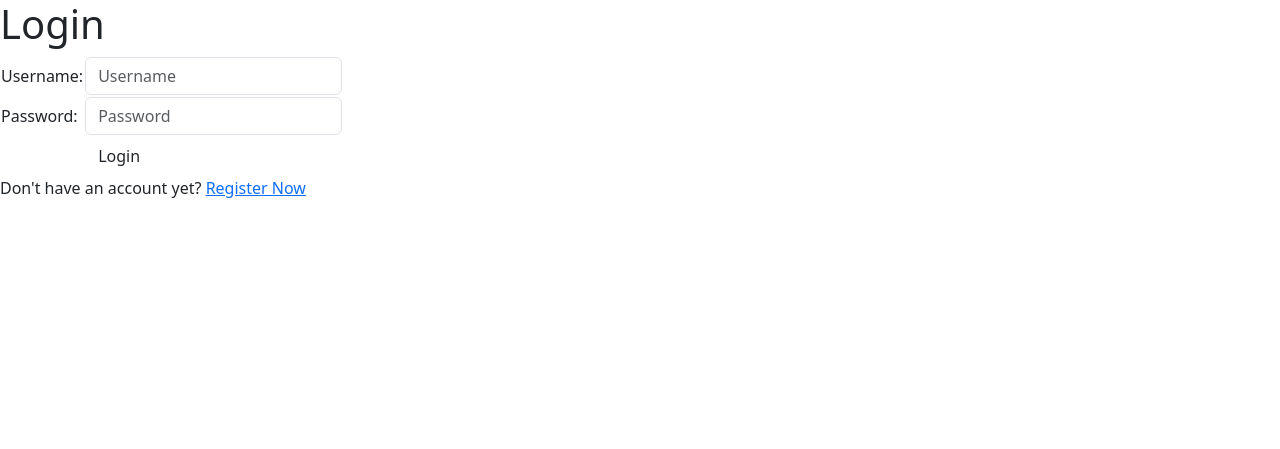
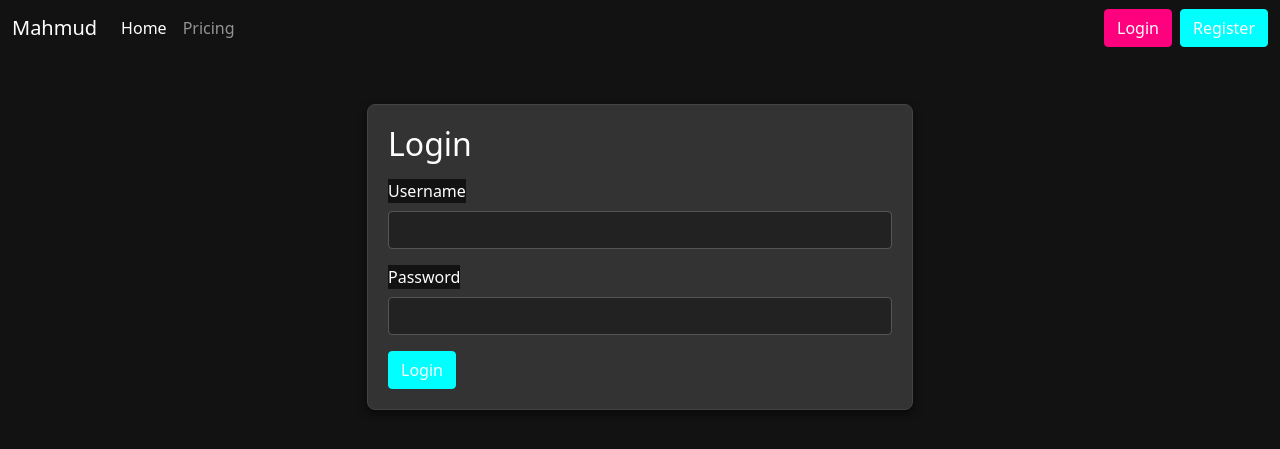
Before and after one commit to basdat-marmut/Marmut_TK3_Genap2024, a Django app: page /login/ in a window 1280 px wide. Shown: the top 449 px of the page. Run offline with Django 4.2, Linux system fonts and the light colour scheme.

Commit message:
update navbar base, login register

```diff
--- a/main/templates/login.html
+++ b/main/templates/login.html
@@ -1,45 +1,24 @@
 {% extends 'base.html' %}
 
-{% block meta %}
-    <title>Login</title>
-{% endblock meta %}
-
 {% block content %}
-
-<div class = "login">
-
-    <h1>Login</h1>
-
-    <form method="POST" action="">
-        {% csrf_token %}
-        <table>
-            <tr>
-                <td>Username: </td>
-                <td><input type="text" name="username" placeholder="Username" class="form-control"></td>
-            </tr>
-
-            <tr>
-                <td>Password: </td>
-                <td><input type="password" name="password" placeholder="Password" class="form-control"></td>
-            </tr>
-
-            <tr>
-                <td></td>
-                <td><input class="btn login_btn" type="submit" value="Login"></td>
-            </tr>
-        </table>
-    </form>
-
-    {% if messages %}
-        <ul>
-            {% for message in messages %}
-                <li>{{ message }}</li>
-            {% endfor %}
-        </ul>
-    {% endif %}
-
-    Don't have an account yet? <a href="{% url 'main:register' %}">Register Now</a>
-
+<div class="container mt-5">
+    <div class="row justify-content-center">
+        <div class="col-md-6">
+            <div class="form-box">
+                <h2 class="mb-3">Login</h2>
+                <form>
+                    <div class="mb-3">
+                        <label for="username" class="form-label">Username</label>
+                        <input type="text" class="form-control" id="username" name="username" required>
+                    </div>
+                    <div class="mb-3">
+                        <label for="password" class="form-label">Password</label>
+                        <input type="password" class="form-control" id="password" name="password" required>
+                    </div>
+                    <button type="submit" class="btn btn-cyan">Login</button>
+                </form>
+            </div>
+        </div>
+    </div>
 </div>
-
-{% endblock content %}
+{% endblock %}
--- a/templates/base.html
+++ b/templates/base.html
@@ -1,26 +1,58 @@
-{% load static %}
 <!DOCTYPE html>
 <html lang="en">
-    <head>
-        <meta charset="UTF-8" />
-        <meta
-            name="viewport"
-            content="width=device-width, initial-scale=1.0"
-        />
+<head>
+    <meta charset="UTF-8">
+    <meta name="viewport" content="width=device-width, initial-scale=1.0">
+    <title>Marmut</title>
+    <link href="https://cdn.jsdelivr.net/npm/bootstrap@5.1.3/dist/css/bootstrap.min.css" rel="stylesheet">
+    <style>
+        body, .form-label, .btn {
+            background-color: #121212; /* Dark background for the body */
+            color: #fff; /* White text for readability */
+        }
+        h2 {
+            color: #fff; /* White text for headings */
+        }
+        .form-box {
+            background-color: #333; /* Darker box for form */
+            padding: 20px;
+            border-radius: 8px;
+            border: 1px solid #444; /* Subtle border for the form */
+            box-shadow: 0 4px 8px rgba(0,0,0,0.5); /* Adding some shadow for depth */
+        }
+        .btn-pink {
+            background-color: #ff007f; /* Pink color for the button */
+            border-color: #ff007f;
+        }
+        .btn-pink:hover {
+            background-color: #e60074;
+            border-color: #cc0066;
+        }
+        .btn-cyan {
+            background-color: #00ffff; /* Cyan color for the button */
+            border-color: #00ffff;
+        }
+        .btn-cyan:hover {
+            background-color: #00e5e5;
+            border-color: #00cccc;
+        }
+        .form-control {
+            background-color: #222; /* Darker background for inputs */
+            border: 1px solid #555; /* Dark border for inputs */
+            color: #fff; /* White text for inputs */
+        }
+        .form-control:focus {
+            box-shadow: 0 0 0 0.25rem rgba(0, 255, 255, 0.25); /* Cyan glow for focus */
+            border-color: #00ffff; /* Cyan border for focus */
+        }
+    </style>
+</head>
+<body>
+    {% include 'navbar.html' %}
 
-        {% block meta %}
-        <meta charset="UTF-8" />
-        <meta name="viewport" content="width=device-width, initial-scale=1">
-        {% endblock meta %}
+    {% block content %}{% endblock %}
 
-        <link href="https://cdn.jsdelivr.net/npm/bootstrap@5.3.2/dist/css/bootstrap.min.css" rel="stylesheet" integrity="sha384-T3c6CoIi6uLrA9TneNEoa7RxnatzjcDSCmG1MXxSR1GAsXEV/Dwwykc2MPK8M2HN" crossorigin="anonymous">
-        <script src="https://code.jquery.com/jquery-3.6.0.min.js" integrity="sha384-KyZXEAg3QhqLMpG8r+J4jsl5c9zdLKaUk5Ae5f5b1bw6AUn5f5v8FZJoMxm6f5cH1" crossorigin="anonymous"></script>
-        <script src="https://cdn.jsdelivr.net/npm/@popperjs/core@2.11.8/dist/umd/popper.min.js" integrity="sha384-I7E8VVD/ismYTF4hNIPjVp/Zjvgyol6VFvRkX/vR+Vc4jQkC+hVqc2pM8ODewa9r" crossorigin="anonymous"></script>
-        <script src="https://cdn.jsdelivr.net/npm/bootstrap@5.3.2/dist/js/bootstrap.min.js" integrity="sha384-BBtl+eGJRgqQAUMxJ7pMwbEyER4l1g+O15P+16Ep7Q9Q+zqX6gSbd85u4mG4QzX+" crossorigin="anonymous"></script>
-    </head>
-
-    <body>
-        {% block content %}
-        {% endblock content %}
-    </body>
+    <!-- Bootstrap JS, Popper.js, and jQuery -->
+    <script src="https://cdn.jsdelivr.net/npm/bootstrap@5.1.3/dist/js/bootstrap.bundle.min.js"></script>
+</body>
 </html>
--- /dev/null
+++ b/templates/navbar.html
@@ -0,0 +1,22 @@
+<nav class="navbar navbar-expand-md navbar-dark bg-dark-custom">
+    <div class="container-fluid">
+        <a class="navbar-brand" href="#">Mahmud</a>
+        <button class="navbar-toggler" type="button" data-bs-toggle="collapse" data-bs-target="#navbarCollapse" aria-controls="navbarCollapse" aria-expanded="false" aria-label="Toggle navigation">
+            <span class="navbar-toggler-icon"></span>
+        </button>
+        <div class="collapse navbar-collapse" id="navbarCollapse">
+            <ul class="navbar-nav me-auto mb-2 mb-md-0">
+                <li class="nav-item">
+                    <a class="nav-link active" aria-current="page" href="#">Home</a>
+                </li>
+                <li class="nav-item">
+                    <a class="nav-link" href="#">Pricing</a>
+                </li>
+            </ul>
+            <form class="d-flex">
+                <button class="btn btn-pink me-2" type="button">Login</button>
+                <button class="btn btn-cyan" type="button">Register</button>
+            </form>
+        </div>
+    </div>
+</nav>
```
Also changed, not shown: main/templates/register.html (+28 -30 lines), db.sqlite3.
